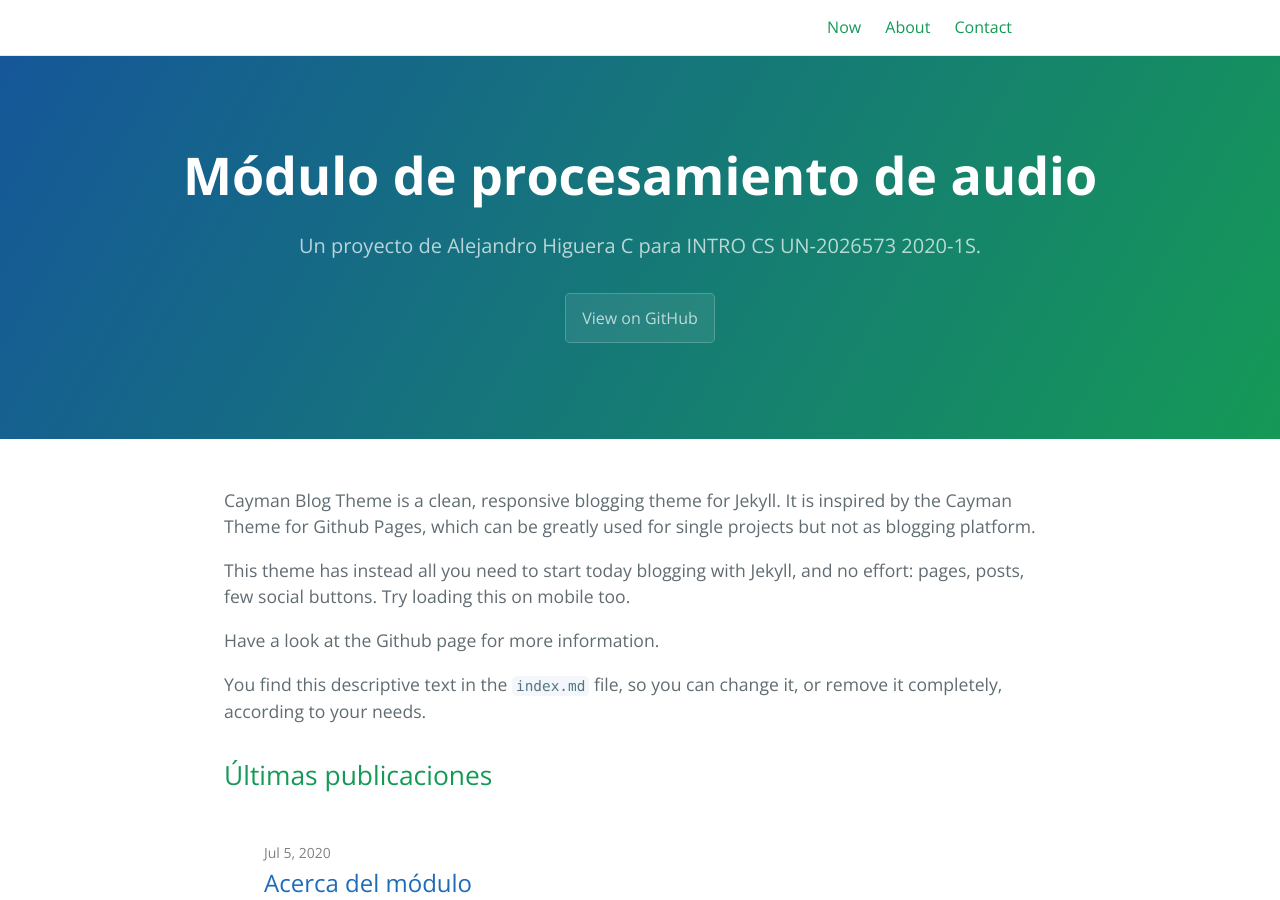
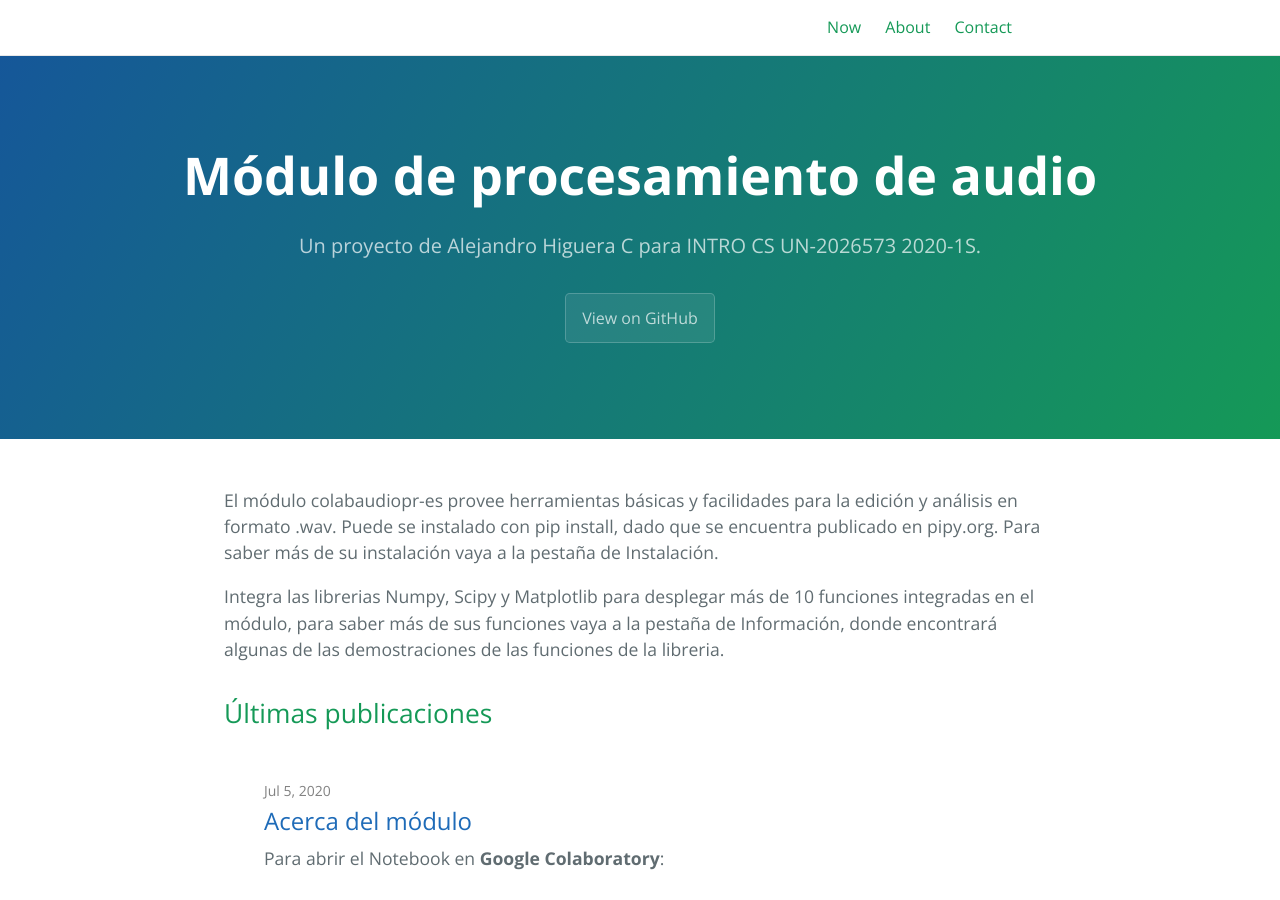
Before and after one commit to DarkNightSoldier/AudioProcessing, a Jekyll site: the page built from index.md, in a window 1280 px wide and 900 px high. Built offline with Jekyll 4.4.1, drawn with Linux system fonts in a browser that asks for light colours.

Commit message:
Update home

```diff
--- a/index.md
+++ b/index.md
@@ -8,10 +8,6 @@
 layout: home
 ---
 
-Cayman Blog Theme is a clean, responsive blogging theme for Jekyll. It is inspired by the Cayman Theme for Github Pages, which can be greatly used for single projects but not as blogging platform.
+El módulo colabaudiopr-es provee herramientas básicas y facilidades para la edición y análisis en formato .wav. Puede se instalado con pip install, dado que se encuentra publicado en pipy.org. Para saber más de su instalación vaya a la pestaña de Instalación.
 
-This theme has instead all you need to start today blogging with Jekyll, and no effort: pages, posts, few social buttons. Try loading this on mobile too.
-
-Have a look at the Github page for more information.
-
-You find this descriptive text in the `index.md` file, so you can change it, or remove it completely, according to your needs.
+Integra las librerias Numpy, Scipy y Matplotlib para desplegar más de 10 funciones integradas en el módulo, para saber más de sus funciones vaya a la pestaña de Información, donde encontrará algunas de las demostraciones de las funciones de la libreria.
```
